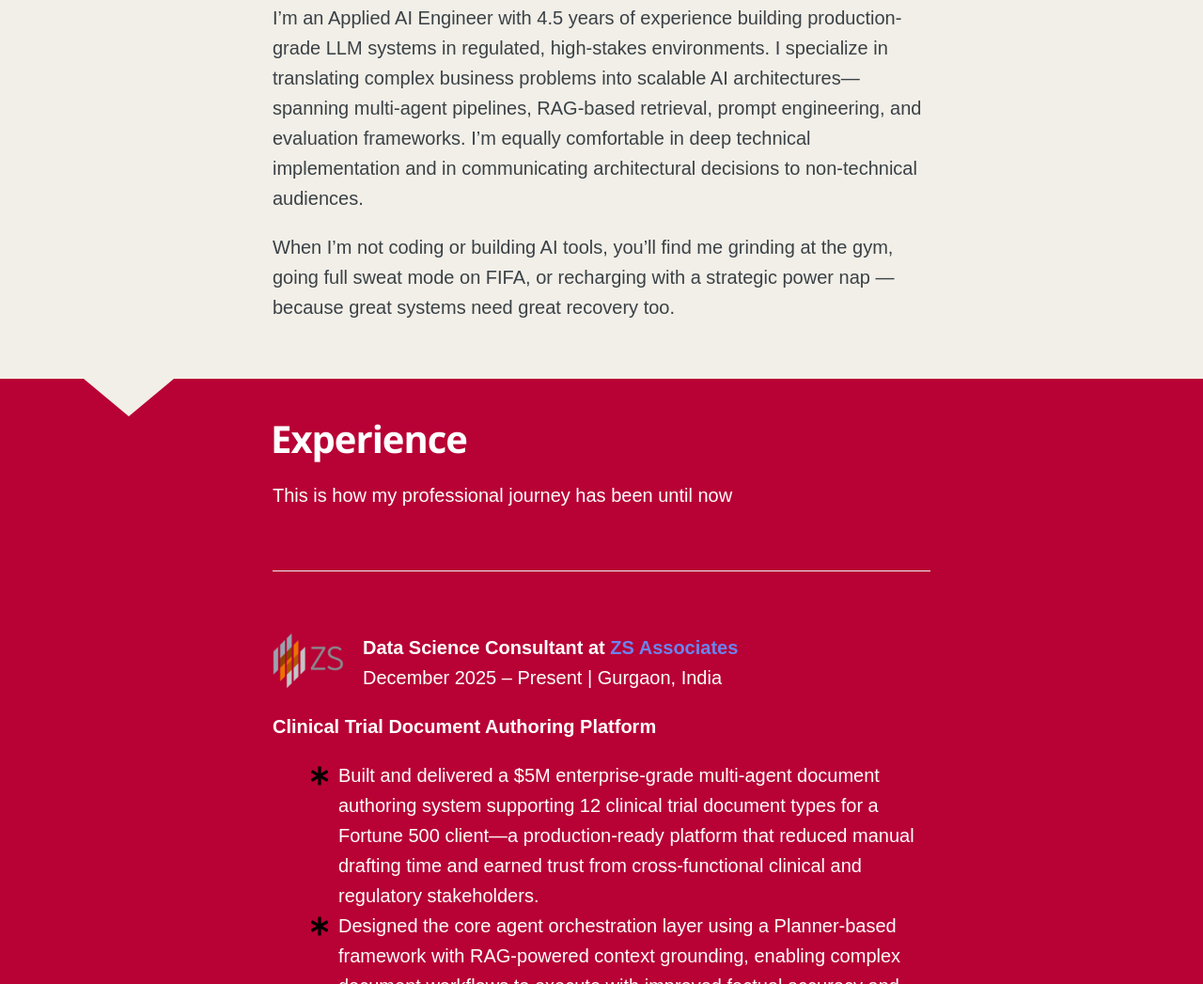
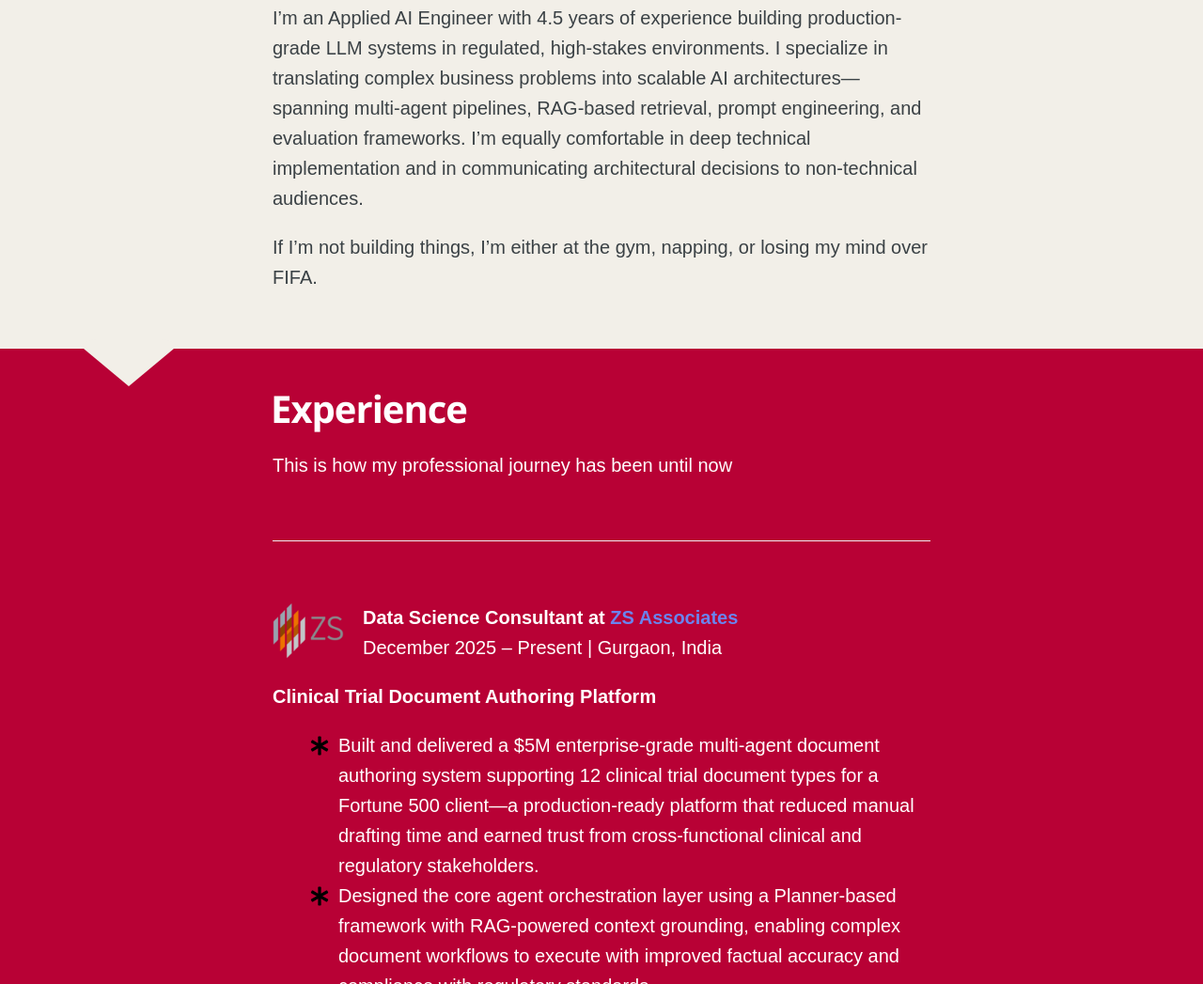
Before and after one commit to Arpan-Mishra/arpan-mishra.github.io, a plain HTML site: page index.html in a window 1280 px wide. Shown: the part 2006-3053 px from the top of the page at 94% size. Drawn offline with nearby package versions, Linux system fonts and the light colour scheme.

Commit message:
Update About Me last line to a cleaner, more nonchalant tone
Co-Authored-By: Claude Sonnet 4.6 <noreply@anthropic.com>

```diff
--- a/index.html
+++ b/index.html
@@ -375,7 +375,7 @@
 <p><a href="docs/arpan_mishra_2026.docx.pdf"><i class="fas fa-download "></i></a>  <a href="mailto:mishraarpan6@gmail.com"><i class="fa fa-envelope "></i></a>   <a href="https://www.linkedin.com/in/arpan-mishra-88a589154/"><i class="fab fa-linkedin"></i></a>      <a href="https://github.com/Arpan-Mishra"><i class="fab fa-github"></i></a>  <a href="https://medium.com/@mishraarpan6"><i class="fab fa-medium"></i></a> <a href="https://www.kaggle.com/mishraboi"><i class="fab fa-kaggle"></i></a></p>
 <p>Hi there, my name is Arpan Mishra and I currently work as a <strong>Data Science Consultant at <a href="https://www.zs.com/">ZS Associates</a>.</strong> I graduated in July 2021 with a Bachelor of Science in Statistics from <a href="http://kmc.du.ac.in/">KMC, University of Delhi</a>.</p>
 <p>I&rsquo;m an Applied AI Engineer with 4.5 years of experience building production-grade LLM systems in regulated, high-stakes environments. I specialize in translating complex business problems into scalable AI architectures—spanning multi-agent pipelines, RAG-based retrieval, prompt engineering, and evaluation frameworks. I&rsquo;m equally comfortable in deep technical implementation and in communicating architectural decisions to non-technical audiences.</p>
-<p>When I&rsquo;m not coding or building AI tools, you&rsquo;ll find me grinding at the gym, going full sweat mode on FIFA, or recharging with a strategic power nap &mdash; because great systems need great recovery too.</p>
+<p>If I&rsquo;m not building things, I&rsquo;m either at the gym, napping, or losing my mind over FIFA.</p>
 
             </section>
         </article>
```
